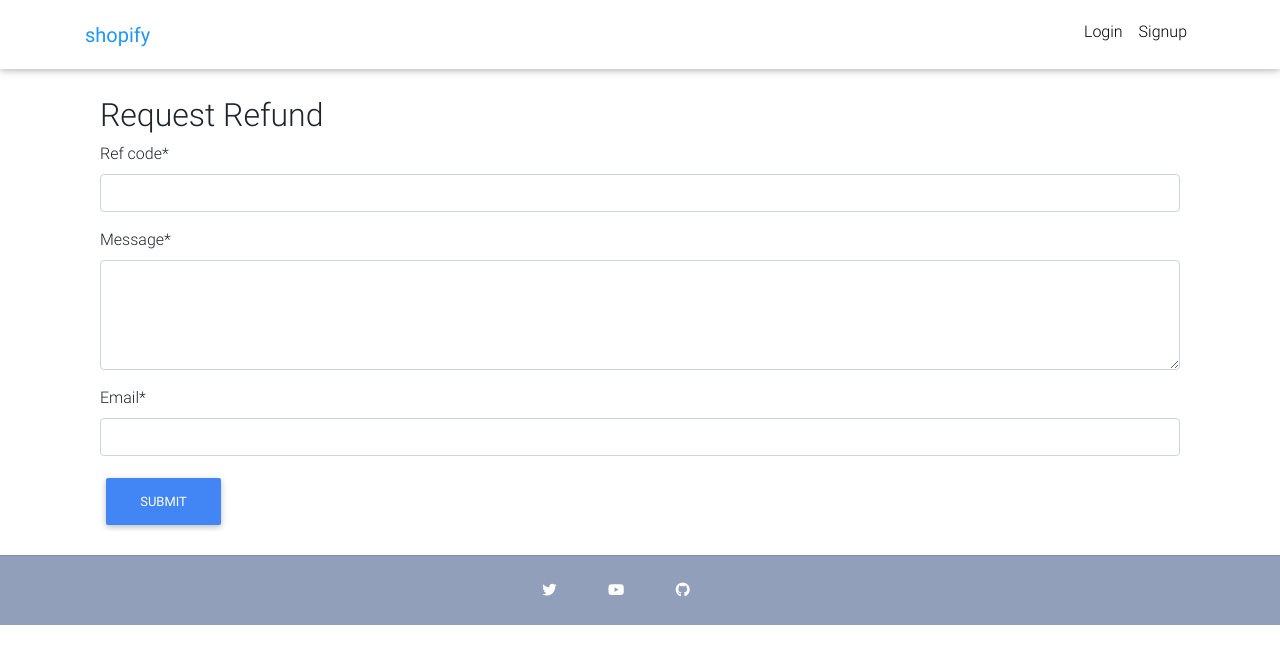
After one commit to Oluwaseun-Oyewole/Shopify, a Django app: page /request_refund/ in a window 1280 px wide. The commit adds this page. Shown: the top 664 px of the page. Run offline with Django 3.2, Linux system fonts and the light colour scheme; some libraries are stand-ins or nearby versions.

Commit message:
managing refund

```diff
--- a/store/forms.py
+++ b/store/forms.py
@@ -30,3 +30,11 @@ class CouponForm(forms.Form):
     'aria-label':"Recipient's username",
     'aria-describedby':"basic-addon2"
   }))
+
+
+class RefundForm(forms.Form):
+  ref_code = forms.CharField()
+  message= forms.CharField(widget=forms.Textarea(attrs={
+    'rows':4
+  }))
+  email = forms.EmailField()
--- a/store/templates/navbar.html
+++ b/store/templates/navbar.html
@@ -4,7 +4,7 @@
   <div class="container">
 
     <!-- Brand -->
-    <a class="navbar-brand waves-effect" href="{% url 'home' %}" target="_blank">
+    <a class="navbar-brand waves-effect" href="{% url 'home' %}">
       <strong class="blue-text">shopify</strong>
     </a>
 
--- a/store/templates/order_snippet.html
+++ b/store/templates/order_snippet.html
@@ -16,7 +16,8 @@
       </div>
       <span class="text-muted">${{order_item.get_final_price}}</span>
     </li>
-     {% endfor %}
+    {% endfor %}
+    {% if order.coupon %}
       <li class="list-group-item d-flex justify-content-between bg-light">
       <div class="text-success">
         <h6 class="my-0">Promo code</h6>
@@ -24,6 +25,7 @@
       </div>
       <span class="text-success">-${{ order.coupon.amount }}</span>
     </li>
+    {% endif %}
     <li class="list-group-item d-flex justify-content-between">
       <span>Total (USD)</span>
       <strong>${{order.get_total}}</strong>
--- a/store/templates/payment.html
+++ b/store/templates/payment.html
@@ -134,7 +134,7 @@ button:hover {
             </div>
 
             <div class="new-card-form">
-              <form action="." method="post" class="stripe-form" id="stripe-form">
+              <form action="." method="POST" class="stripe-form" id="stripe-form">
                   {% csrf_token %}
                   <div class="stripe-form-row" id="creditCard">
                       <label for="card-element" id="stripeBtnLabel">
--- /dev/null
+++ b/store/templates/request_refund.html
@@ -0,0 +1,22 @@
+{% extends "base.html" %}
+{% load crispy_forms_tags %}
+
+{% block content %}
+  <main>
+    <div class="container">
+
+    <div class="table-responsive text-nowrap">
+    <h2 class="mt-4">Request Refund</h2>
+
+    <form method="POST">
+      {% csrf_token %}
+      {{ form| crispy }}
+      <button type="submit" class ="btn btn-primary">submit</button>
+    </form>
+
+    </div>
+
+    </div>
+  </main>
+
+{% endblock content %}
--- a/store/urls.py
+++ b/store/urls.py
@@ -14,6 +14,7 @@ urlpatterns = [
   path("remove_single_item_from_cart/<slug>/",  views.remove_single_item_from_cart, name="remove_single_item_from_cart"),
   path("payment/<payment_option>/", views.PaymentView.as_view(), name="payment"),
   # path("add_coupon/", views.add_coupon, name="add_coupon")
-  path("add_coupon/", views.AddCouponView.as_view(), name="add_coupon")
+  path("add_coupon/", views.AddCouponView.as_view(), name="add_coupon"),
+  path("request_refund/", views.RequestRefundView.as_view(), name="request_refund")
 
 ]
--- a/store/views.py
+++ b/store/views.py
@@ -7,10 +7,15 @@ from django.contrib import messages
 from django.core.exceptions import ObjectDoesNotExist
 from django.contrib.auth.decorators import login_required
 from django.contrib.auth.mixins import LoginRequiredMixin
-from .forms import CheckOutForm, CouponForm
+from .forms import CheckOutForm, CouponForm, RefundForm
 import stripe
 from django.conf import settings
+import random
+import string
 
+
+def create_ref_code():
+  return ''.join(random.choices(string.ascii_lowercase + string.digits, k=20))
 
 
 stripe.api_key = settings.STRIPE_SECRET_KEY
@@ -46,7 +51,7 @@ def get_order_summary(request):
     return render(request, "order_summary.html", {"object": order})
 
   except ObjectDoesNotExist:
-    messages.error(request, "You do not have an active order")
+    messages.warning(request, "You do not have an active order")
     return redirect("/")
 
 
@@ -210,7 +215,7 @@ class PaymentView(View):
       payment.amount = order.get_total()
       payment.save()
 
-
+      # for saving the order_item after payment is  made
       order_items = order.items.all()
       order_items.update(ordered=True)
       for item in order_items:
@@ -219,6 +224,7 @@ class PaymentView(View):
       # assigning the payment to the order
       order.ordered = True
       order.payment = payment
+      order.ref_code = create_ref_code()
       order.save()
 
       messages.success(self.request, "Your order was successful")
@@ -231,6 +237,7 @@ class PaymentView(View):
       return redirect("/")
 
     except stripe.error.RateLimitError as e:
+
       # Too many requests made to the API too quickly
       messages.warning(self.request, "Rate limit error")
       return redirect("/")
@@ -263,7 +270,15 @@ class PaymentView(View):
     except Exception as e:
       # send an email to ourselves
       messages.error(self.request, "Serious error occurred. We have been notified ")
-      pass
+      return redirect("/")
+
+    messages.warning(self.request, "Invalid data received")
+    return redirect("/payment/stripe/")
+
+
+
+
+
 
 
 def get_coupon(request, code):
@@ -292,7 +307,6 @@ class AddCouponView(View):
           messages.info(request, "You do not have an active order")
           return redirect("checkout")
 
-
 # def add_coupon(request):
 #   if request.method =='POST':
 #       form = CouponForm(request.POST or None)
@@ -310,3 +324,36 @@ class AddCouponView(View):
 #           return redirect("checkout")
 #   # TODO raise error
 #   return None
+
+
+class RequestRefundView(View):
+  def get(self, *args, **kwargs):
+    return render(self.request, 'request_refund.html', {'form': RefundForm()})
+
+
+  def post(self, *args, **kwargs):
+    form = RefundForm(self.request.POST or None)
+    if form.is_valid():
+      ref_code = form.cleaned_data.get("ref_code")
+      message = form.cleaned_data.get("message")
+      email = form.cleaned_data.get("email")
+      # edit the order
+
+      try:
+        order = Order.objects.get(ref_code=ref_code)
+        order.refund_requested = True
+        order.save()
+
+      # store the refund
+        refund = Refund()
+        refund.order = order
+        refund.reason = message
+        refund.email = email
+        refund.save()
+
+        messages.info(self.request, 'Your request was received')
+        return redirect('request_refund')
+
+      except ObjectDoesNotExist:
+        messages.info(self.request, "This order does not exist")
+        return redirect('request_refund')
```
Also changed, not shown: store/admin.py (+19 -1 lines), store/models.py (+32 -1 lines), store/migrations/0010_auto_20210329_0618.py (added), store/migrations/0011_order_received.py (added), store/migrations/0012_order_ref_code.py (added), store/migrations/0013_refund.py (added), store/migrations/0014_refund_email.py (added).
